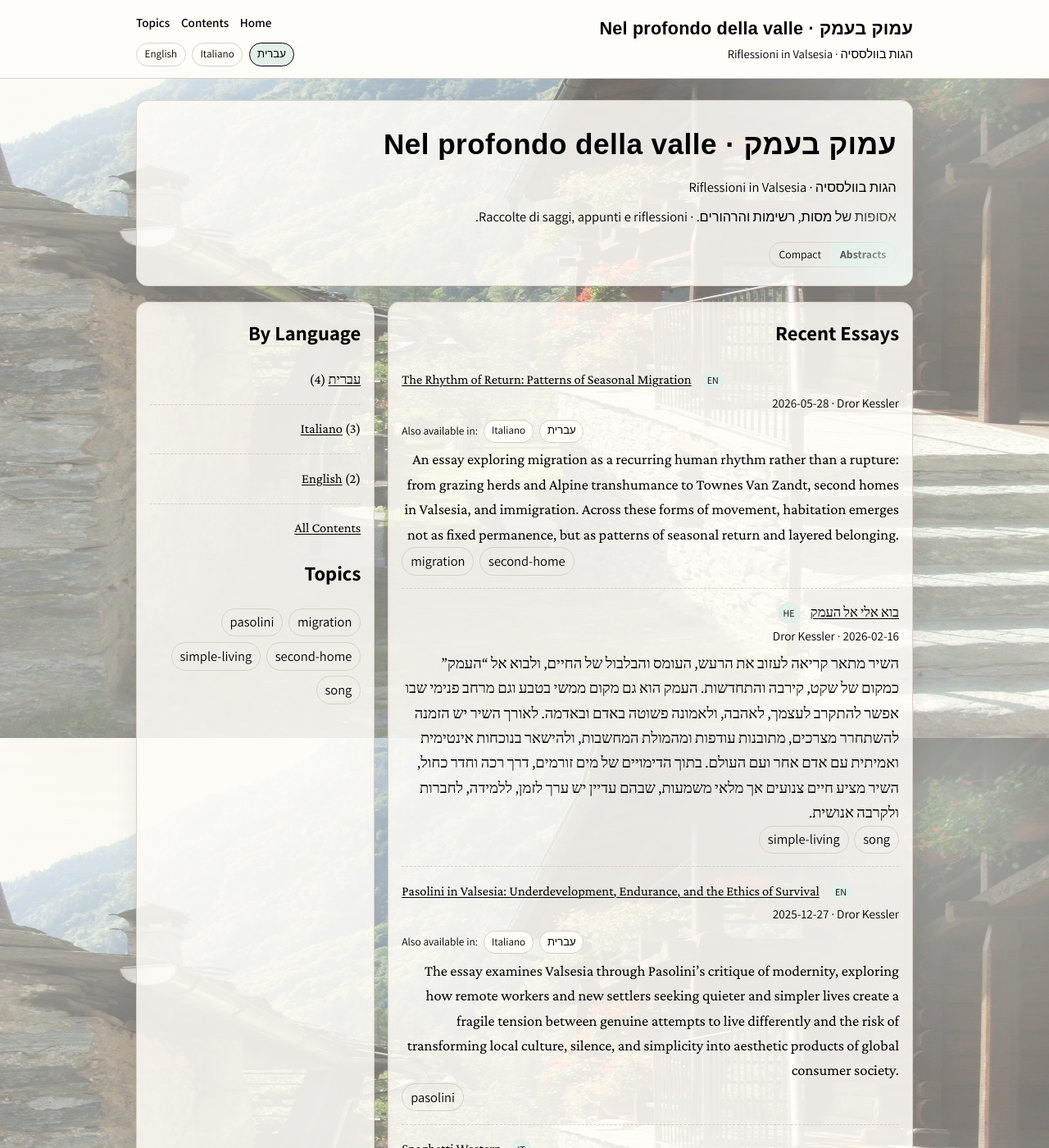
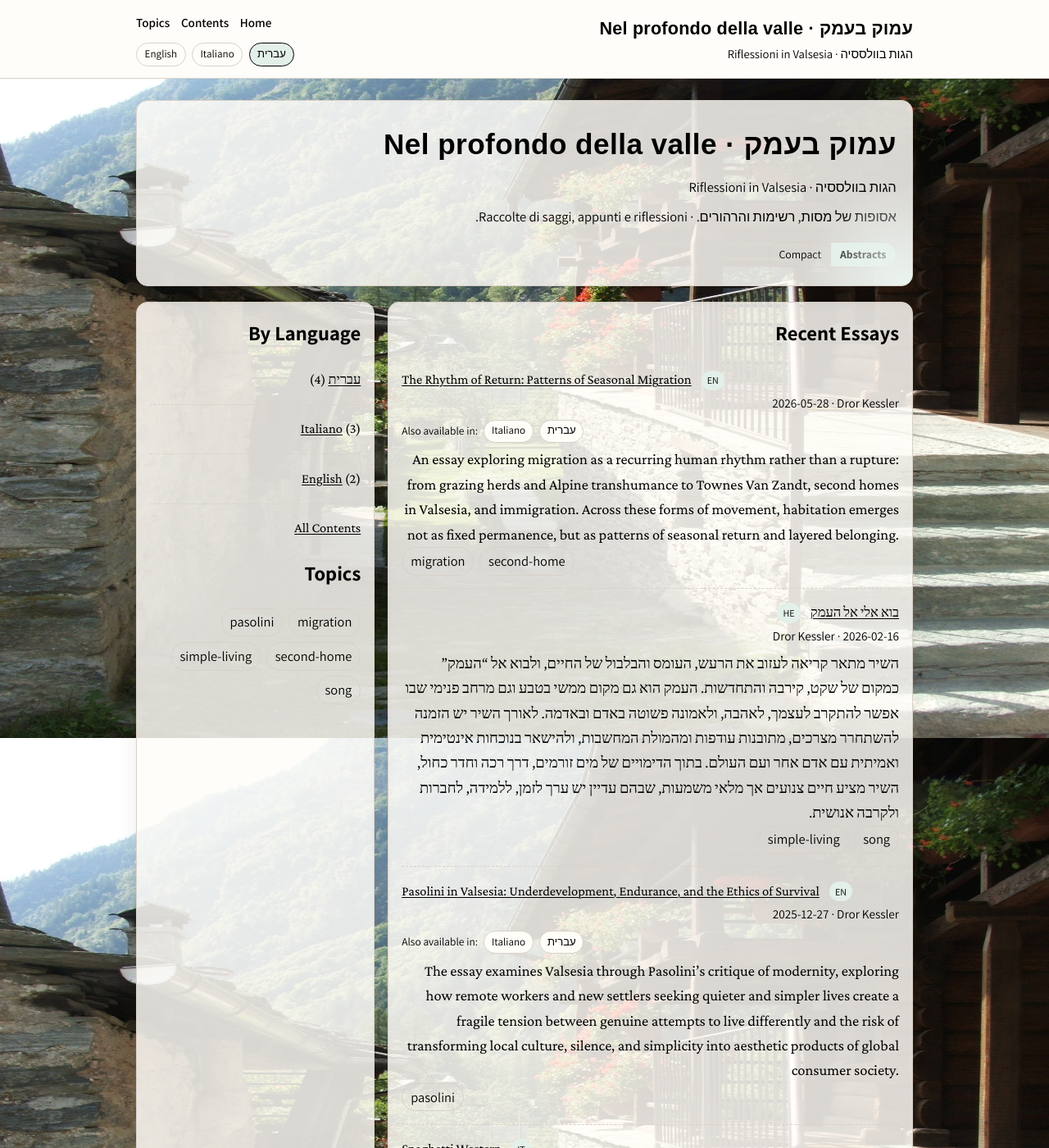
Before and after one commit to dror27/valsesia, a Jekyll site: the page built from index.md, in a window 1280 px wide and 1400 px high. Shown: the whole window at 82% size. Built offline with Jekyll 4.4.1, drawn with Linux system fonts in a browser that asks for light colours; some web fonts are replaced.

Commit message:
Update stylesheet and gitignore

```diff
--- a/assets/css/style.css
+++ b/assets/css/style.css
@@ -20,13 +20,6 @@
   margin: 0;
   color: var(--ink);
   background:
-    linear-gradient(
-      to bottom,
-      rgba(255, 253, 248, 0.38),
-      rgba(255, 253, 248, 0.54)
-    ),
-    radial-gradient(circle at 8% 0%, rgba(239, 228, 212, 0.45) 0, transparent 30%),
-    radial-gradient(circle at 92% 8%, rgba(229, 239, 232, 0.45) 0, transparent 26%),
     url("../images/valsesia-background.jpg") center / cover fixed no-repeat,
     var(--bg);
   font-family: "Crimson Pro", Georgia, serif;
```
Also changed, not shown: 1 other file.
